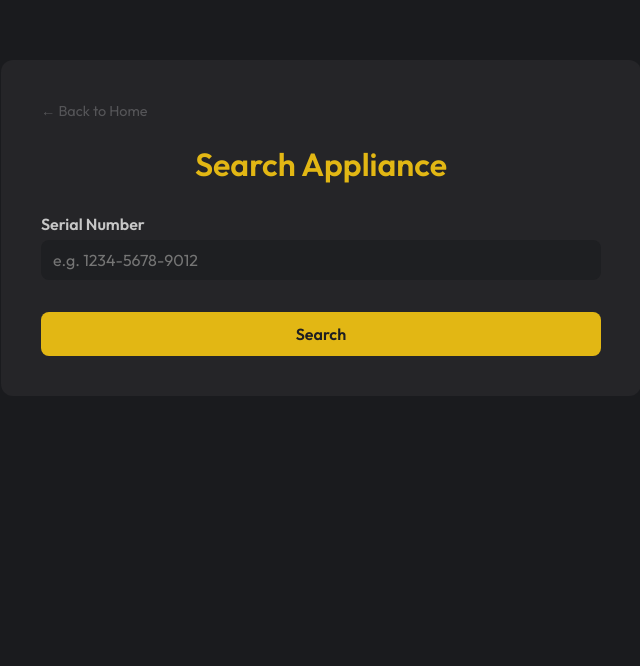
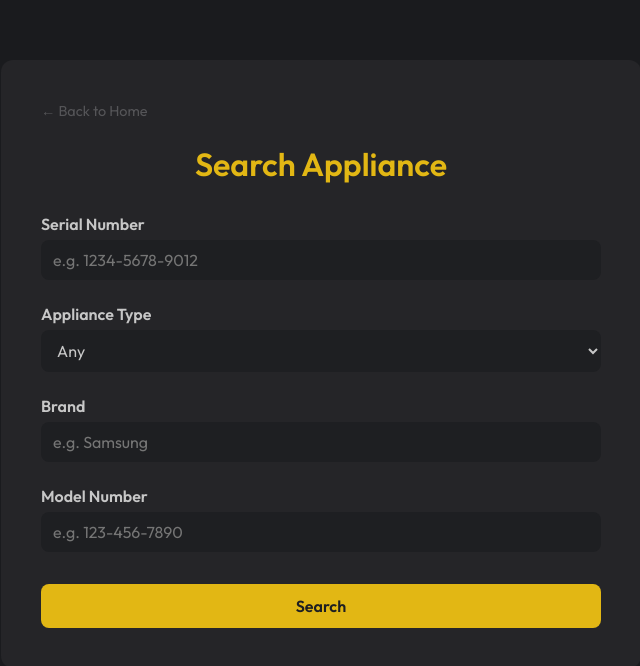
Before and after one commit to itskisa/inventory-management-system, a Next.js app: page /search in a window 1280 px wide. Shown: the top 666 px of the page, without its empty margins (319-959 px from the left). Built offline with nearby package versions, Linux system fonts and the light colour scheme.

Commit message:
improved validation and error handling in search. added a flexible search feature.

```diff
--- a/app/api/appliances/route.js
+++ b/app/api/appliances/route.js
@@ -41,47 +41,79 @@ export async function POST(request) {
         const costNum = parseFloat(cost);
 
         if (!nameRegex.test(firstName) || !nameRegex.test(lastName)) {
-            return Response.json({ success: false, message: "Invalid name format" }, { status: 400 });
+            return Response.json(
+                { success: false, message: "Invalid name format" },
+                { status: 400 }
+            );
         }
 
         if (!address || address.trim().length < 3) {
-            return Response.json({ success: false, message: "Invalid address" }, { status: 400 });
+            return Response.json(
+                { success: false, message: "Invalid address" },
+                { status: 400 }
+            );
         }
 
         if (!mobileRegex.test(mobile)) {
-            return Response.json({ success: false, message: "Invalid mobile number" }, { status: 400 });
+            return Response.json(
+                { success: false, message: "Invalid mobile number" },
+                { status: 400 }
+            );
         }
 
         if (!emailRegex.test(email)) {
-            return Response.json({ success: false, message: "Invalid email" }, { status: 400 });
+            return Response.json(
+                { success: false, message: "Invalid email" },
+                { status: 400 }
+            );
         }
 
         if (!eircodeRegex.test(eircode.toUpperCase())) {
-            return Response.json({ success: false, message: "Invalid Eircode" }, { status: 400 });
+            return Response.json(
+                { success: false, message: "Invalid Eircode" },
+                { status: 400 }
+            );
         }
 
         if (!validTypes.includes(applianceType)) {
-            return Response.json({ success: false, message: "Invalid appliance type" }, { status: 400 });
+            return Response.json(
+                { success: false, message: "Invalid appliance type" },
+                { status: 400 }
+            );
         }
 
         if (!modelRegex.test(modelNumber)) {
-            return Response.json({ success: false, message: "Invalid model number format" }, { status: 400 });
+            return Response.json(
+                { success: false, message: "Invalid model number format" },
+                { status: 400 }
+            );
         }
 
         if (!serialRegex.test(serialNumber)) {
-            return Response.json({ success: false, message: "Invalid serial number format" }, { status: 400 });
+            return Response.json(
+                { success: false, message: "Invalid serial number format" },
+                { status: 400 }
+            );
         }
 
         if (!purchaseDate || !warrantyDate || isNaN(purchase) || isNaN(warranty)) {
-            return Response.json({ success: false, message: "Invalid dates" }, { status: 400 });
+            return Response.json(
+                { success: false, message: "Invalid dates" },
+                { status: 400 }
+            );
         }
 
         if (warranty < purchase) {
-            return Response.json({ success: false, message: "Warranty cannot be before purchase date" }, { status: 400 });
+            return Response.json(
+                { success: false, message: "Warranty cannot be before purchase date" },
+                { status: 400 }
+            );
         }
 
         if (isNaN(costNum) || costNum <= 0) {
-            return Response.json({ success: false, message: "Invalid cost" }, { status: 400 });
+            return Response.json(
+                { success: false, message: "Invalid cost" },
+                { status: 400 });
         }
 
 
@@ -153,28 +185,98 @@ export async function POST(request) {
 // this helps search for an appliance by serial number
 export async function GET(request) {
     try {
+
+        // this extracts the query parameters
         const { searchParams } = new URL(request.url);
-        const serial = searchParams.get("serial");
 
+        const serial = searchParams.get("serial")?.trim();
+        const type = searchParams.get("type")?.trim();
+        const brand = searchParams.get("brand")?.trim();
+        const model = searchParams.get("model")?.trim();
+
+        // requires at least one filter
+        if (!serial && !type && !brand && !model) {
+            return Response.json(
+                { success: false, message: "Please provide at least one search field."},
+                { status: 400}
+            );
+        }
+
+        // validation patters for the model number and serial number
         const serialRegex = /^\d{4}-\d{4}-\d{4}$/;
-        if (!serial || !serialRegex.test(serial)) {
-            return Response.json({ success: false, message: "Invalid serial number format" }, { status: 400});
+        const modelRegex  = /^\d{3}-\d{3}-\d{4}$/;
+
+        if (serial && !serialRegex.test(serial)) {
+            return Response.json(
+                { success: false, message: "Invalid serial number format" },
+                { status: 400}
+            );
         }
+
+        if (model && !modelRegex.test(model)) {
+            return Response.json(
+                { success: false, message: "Invalid model number format" },
+                { status: 400 }
+            );
+        }
+
+        const validTypes = ["Fridge", "Washing Machine", "Dishwasher", "Dryer", "Oven", "Microwave"];
+
+        if (type && !validTypes.includes(type)) {
+            return Response.json(
+                { success: false, message: "Invalid appliance type" },
+                { status: 400 }
+            );
+        }
+
+        // this helps build a dynamic mysql query
+        const conditions = [];
+        const values = [];
+
+        if (serial) {
+            conditions.push("a.SerialNumber = ?");
+            values.push(serial);
+        }
+
+        if (type) {
+            conditions.push("a.ApplianceType = ?");
+            values.push(type);
+        }
+
+        if (brand) {
+            conditions.push("a.Brand LIKE ?");
+            values.push(`%${brand}%`);
+        }
+
+        if (model) {
+            conditions.push("a.ModelNumber = ?");
+            values.push(model);
+        }
+
+        // this joins all the the conditions with AND
+        const where = conditions.join(" AND ");
 
         // this retrieves appliance details along with the linked user's information
         const [rows] = await pool.query(
             `SELECT a.*, u.FirstName, u.LastName, u.Address, u.Mobile, u.Email, u.Eircode
             FROM appliance a
             JOIN user u ON a.UserID = u.UserID
-            WHERE a.SerialNumber = ?`,
-            [serial]
+            WHERE ${where}`,
+            values
         );
 
+        // this is if there's no results
         if (rows.length === 0) {
-            return Response.json({ success: false, message: "No matching appliance found!" }, { status: 404 });
+            return Response.json(
+                { success: false, message: "No matching appliance found!" },
+                { status: 404 }
+            );
         }
 
-        return Response.json({ success: true, appliance: rows[0] });
+        return Response.json({
+            success: true,
+            appliance: rows
+        });
 
     } catch (error) {
         console.error("GET /api/appliances error:", error);
--- a/app/search/page.js
+++ b/app/search/page.js
@@ -1,36 +1,88 @@
 "use client";
 
 import { useState } from "react";
-import { BackButton, backButton, Field } from "../components/components.js";
+import { BackButton, Field } from "../components/components.js";
 import styles from "../styles/part-b-c.module.css";
+
+const APPLIANCE_TYPES = ["Fridge", "Washing Machine", "Dishwasher", "Dryer", "Oven", "Microwave"];
 
 export default function SearchAppliance() {
     const [serialNumber, setSerialNumber] = useState("");
-    const [serialError, setSerialError] = useState("");
-    const [result, setResult] = useState("");
+    const [applianceType, setApplianceType] = useState("");
+    const [brand, setBrand] = useState("");
+    const [modelNumber, setModelNumber] = useState("");
+
+    const [errors, setErrors] = useState("");
+    const [results, setResult] = useState(null);
     const [notFound, setNotFound] = useState(false);
+    const [serverError, setServerError] = useState("");
 
     async function handleSearch(event) {
         event.preventDefault();
 
-        setSerialError("");
+        // this resets states before
+        setErrors("");
         setResult(null);
         setNotFound(false);
+        setServerError("");
 
+        // regex patterns for validation
         const serialRegex = /^\d{4}-\d{4}-\d{4}$/;
+        const modelRegex = /^\d{3}-\d{3}-\d{4}$/;
+        const newErrors = {};
 
-        if (!serialRegex.test(serialNumber.trim())) {
-            setSerialError("Format must be 0000-0000-0000");
+        const serial = serialNumber.trim();
+        const model = modelNumber.trim();
+        const brd = brand.trim();
+
+        // this ensures that at least one field is filled
+        if (!serial && !applianceType && !brand && !model) {
+            setServerError("Please fill in at least one search field.");
             return;
         }
 
-        const response = await fetch(`/api/appliances?serial=${encodeURIComponent(serialNumber.trim())}`);
+        if (serial || !serialRegex.test(serialNumber.trim())) {
+            newErrors.serial = "Format must be 0000-0000-0000";
+        }
+
+        if (model || !modelRegex.test(modelNumber.trim())) {
+            newErrors.model = "Format must be 000-000-0000";
+        }
+
+        // if the validation error exists, stop
+        if (Object.keys(newErrors).length > 0) {
+            setErrors(newErrors);
+            return;
+        }
+
+        // this builds the query parameters dynamically
+        const params = new URLSearchParams();
+
+        if (serial) {
+            params.set("serial", serial);
+        }
+
+        if (applianceType) {
+            params.set("type", applianceType);
+        }
+
+        if (brd) {
+            params.set("brand", brd);
+        }
+
+        if (model) {
+            params.set("model", model);
+        }
+
+        const response = await fetch(`/api/appliances?${params.toString()}`);
         const data = await response.json();
 
         if (data.success) {
-            setResult(data.appliance);
+            setResults(data.appliances);
+        } else if (response.status === 404) {
+            setNotFound(true);
         } else {
-            setNotFound(true);
+            setServerError(data.message || "Something went wrong.");
         }
     }
 
@@ -39,42 +91,73 @@ export default function SearchAppliance() {
             <BackButton />
             <h1 className={styles.title}>Search Appliance</h1>
 
-            {notFound && (
-                <p className={styles.error}>No matching appliances found!</p>
-            )}
+            <form onSubmit={handleSearch} noValidate>
 
-            <form onSubmit={handleSearch} noValidate>
-                <Field label="Serial Number" error={serialError}>
-                    <input className={styles.input} type="text" value={serialNumber}
-                        placeholder="e.g. 1234-5678-9012" maxLength={14}
+                <Field label="Serial Number" error={errors.serial}>
+                    <input className={styles.input} type="text"
+                        value={serialNumber} placeholder="e.g. 1234-5678-9012"
+                        maxLength={14}
                         onChange={event => setSerialNumber(event.target.value)} />
                 </Field>
 
+                <Field label="Appliance Type">
+                    <select className={styles.select} value={applianceType}
+                        onChange={event => setApplianceType(event.target.value)}>
+                        <option value="">Any</option>
+                        {APPLIANCE_TYPES.map(t => (
+                            <option key={t} value={t}>{t}</option>
+                        ))}
+                    </select>
+                </Field>
+
+                <Field label="Brand">
+                    <input className={styles.input} type="text"
+                        value={brand} placeholder="e.g. Samsung"
+                        onChange={event => setBrand(event.target.value)} />
+                </Field>
+
+                <Field label="Model Number" error={errors.model}>
+                    <input className={styles.input} type="text"
+                        value={modelNumber} placeholder="e.g. 123-456-7890"
+                        maxLength={12}
+                        onChange={event => setModelNumber(event.target.value)} />
+                </Field>
+
                 <button type="submit" className={styles.button}>Search</button>
+
+                {serverError && (
+                    <p className={styles.error} style={{ marginTop: "16px", marginBottom: 0 }}>
+                        {serverError}
+                    </p>
+                )}
+
+                {notFound && (
+                    <p className={styles.error} style={{ marginTop: "16px", marginBottom: 0 }}>
+                        No matching appliance found. <a href="/">← Back to Home</a>
+                    </p>
+                )}
             </form>
 
-            {result && (
-                <div className={styles.resultCard}>
+            {results && results.map((result, index) => (
+                <div key={index} className={styles.resultCard}>
 
                     <h2 className={styles.sectionTitle}>Appliance Details</h2>
-
                     <p><strong>Type:</strong> {result.ApplianceType}</p>
                     <p><strong>Brand:</strong> {result.Brand}</p>
                     <p><strong>Model Number:</strong> {result.ModelNumber}</p>
                     <p><strong>Serial Number:</strong> {result.SerialNumber}</p>
                     <p><strong>Purchase Date:</strong> {result.PurchaseDate?.split("T")[0]}</p>
-                    <p><strong>Warranty Expires:</strong> {result.WarrantyExpirationDate?.split("T")[0]}</p>
+                    <p><strong>Warranty Expires:</strong> {result.WarrantyExpDate?.split("T")[0]}</p>
                     <p><strong>Cost:</strong> €{result.Cost}</p>
 
                     <h2 className={styles.sectionTitle}>User Details</h2>
-
                     <p><strong>Registered by:</strong> {result.FirstName} {result.LastName}</p>
                     <p><strong>Email:</strong> {result.Email}</p>
                     <p><strong>Mobile:</strong> {result.Mobile}</p>
                     <p><strong>Address:</strong> {result.Address}</p>
                     <p><strong>Eircode:</strong> {result.Eircode}</p>
                 </div>
-            )}
+            ))}
         </div>
-    )
+    );
 }
```
